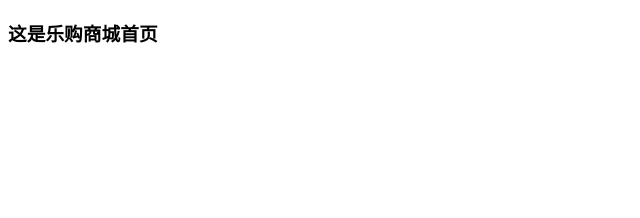
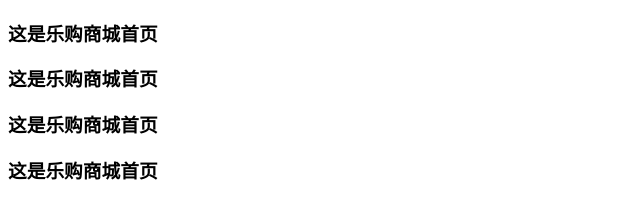
Before and after one commit to boyszhong/h5-1224, a plain HTML site: page index.html in a window 1280 px wide. Shown: the whole page, without its empty margins (0-640 px from the left). Drawn offline with Linux system fonts and the light colour scheme.

Commit message:
Update index.html

```diff
--- a/index.html
+++ b/index.html
@@ -7,6 +7,10 @@
 <body>
 
 <h3>这是乐购商城首页</h3>
+<h3>这是乐购商城首页</h3>
+<h3>这是乐购商城首页</h3>
+<h3>这是乐购商城首页</h3>
+
 
 </body>
 </html>
```
